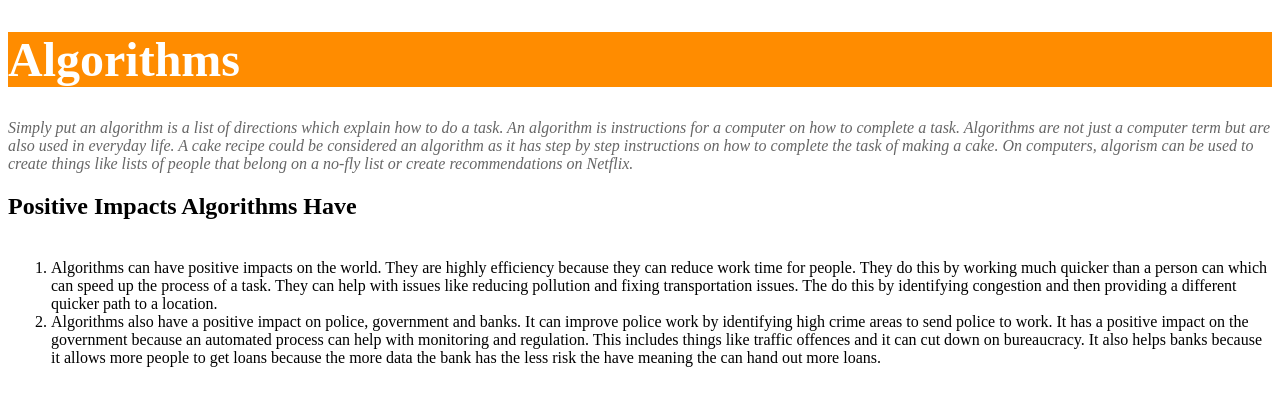
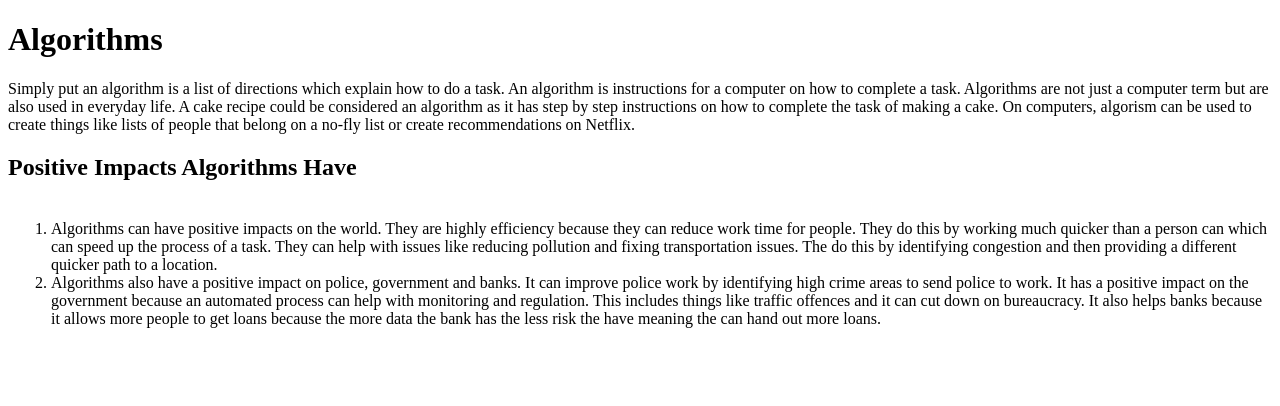
Before and after one commit to mandykg/mandykg.github.io, a plain HTML site: page index.html in a window 1280 px wide. Drawn offline with Linux system fonts and the light colour scheme.

Commit message:
Update mystyle.css

```diff
--- a/mystyle.css
+++ b/mystyle.css
@@ -1,12 +1,3 @@
-h1{
-  background-color:#FF8C00;
-  color:#fff;
-  font-size:3em;
-  }
-p.fancy{
-  color:#666;
-  font-style: oblique;
-  }
   ul.Fonts {
   font-family: "Lucida Console", Courier, monospace;
   font-size: 22px;
```
